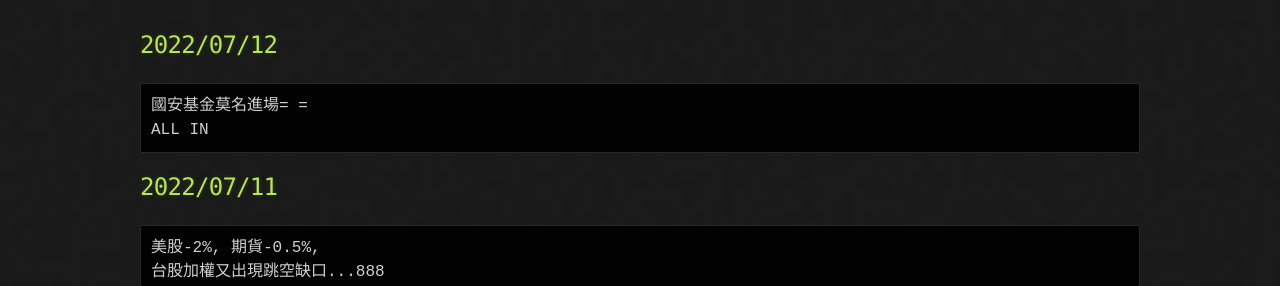
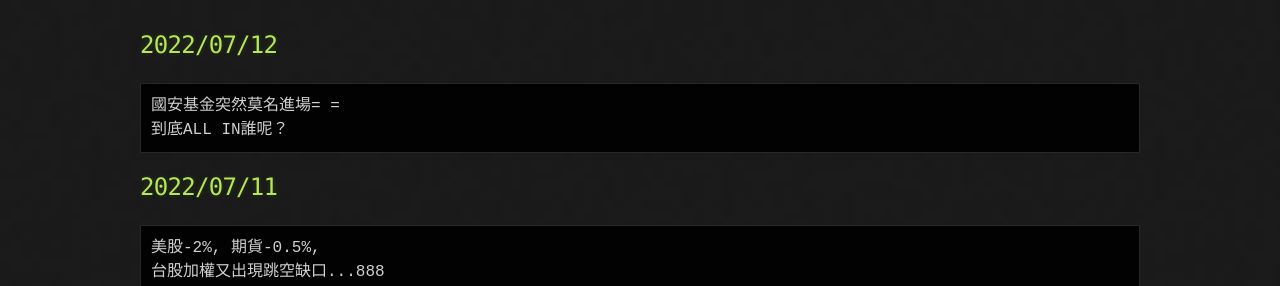
Before and after one commit to lepg5487/Stock_God, a Jekyll site: the page built from index.md, in a window 1280 px wide and 900 px high. Shown: the part 271-557 px from the top of the window. Built offline with Jekyll 4.4.1, drawn with Linux system fonts in a browser that asks for light colours; our own code applies the rules of GitHub Pages for plain Markdown files.

Commit message:
Update index.md

````diff
--- a/index.md
+++ b/index.md
@@ -5,8 +5,8 @@ layout: testlayouts
 # 青年股神的日記
 ## 2022/07/12
 ```
-國安基金莫名進場= =
-ALL IN
+國安基金突然莫名進場= =
+到底ALL IN誰呢？
 ```
 
 ## 2022/07/11
````
